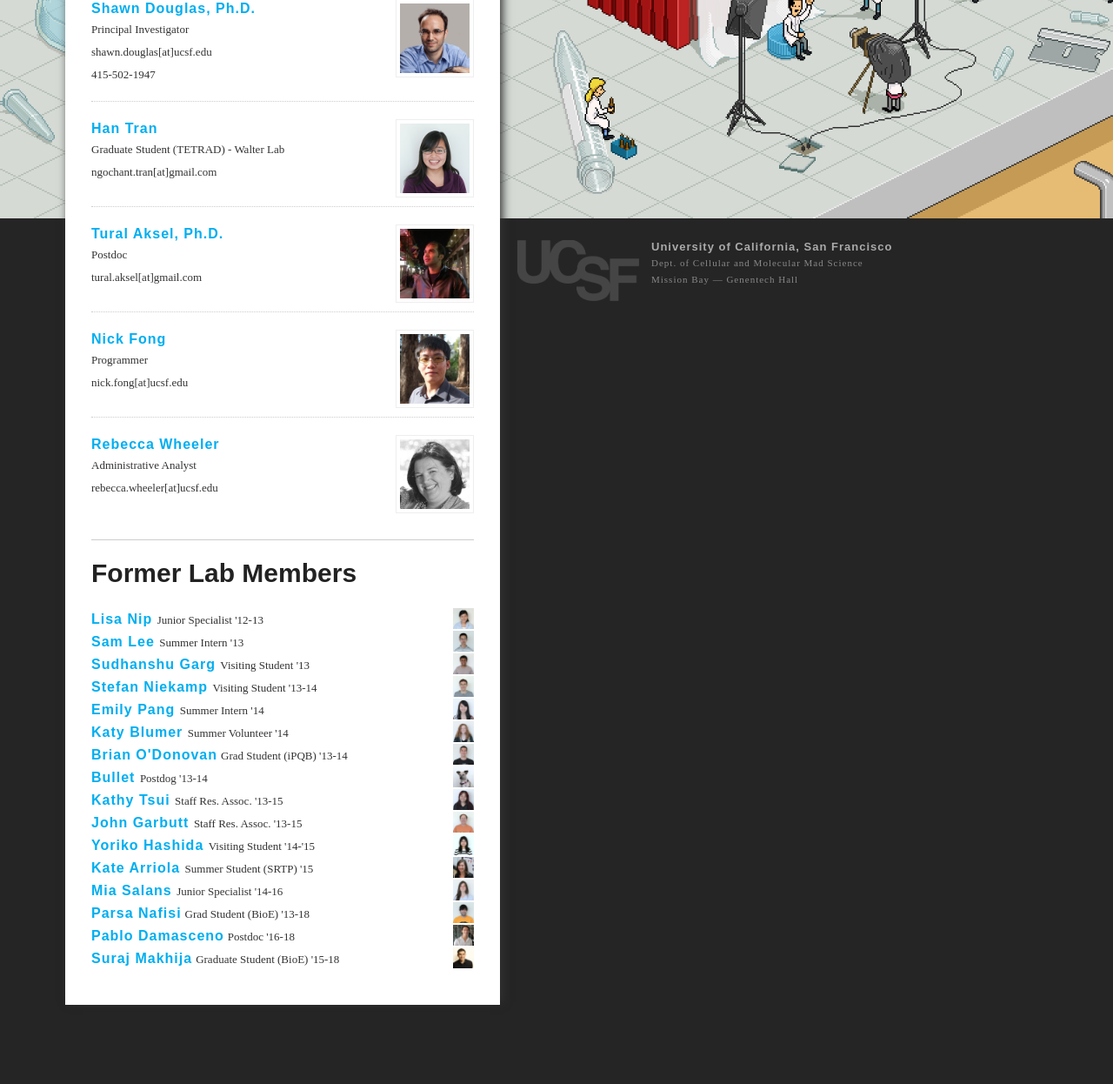
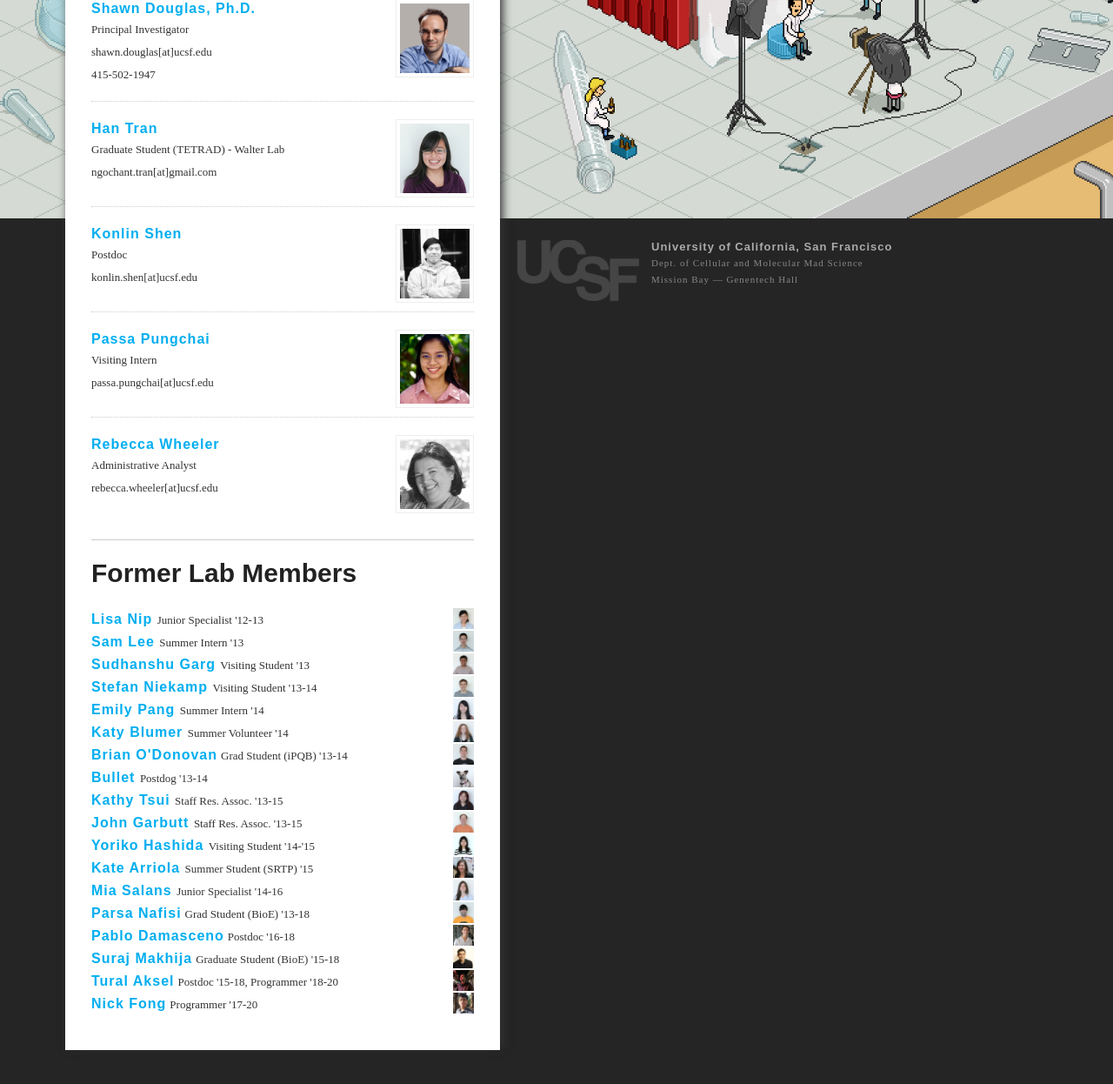
Before and after one commit to douglaslab/bionano.ucsf.edu, a Jekyll site: the page built from people.html, in a window 1280 px wide and 1400 px high, scrolled down 321 px. Shown: the top 1246 px of the window at 87% size. Built offline with Jekyll 4.4.1, drawn with Linux system fonts in a browser that asks for light colours; nearby versions of some CDN libraries.

Commit message:
Update people

```diff
--- a/people.html
+++ b/people.html
@@ -38,30 +38,31 @@ description: The people working at the Douglas Lab at the University of Californ
 </div>
 
 <div class="biography">
-	<img src="/assets/images/portraits/tural.png" class="portrait" height="100" />
+	<img src="/assets/images/portraits/konlin.png" class="portrait" height="100" />
 	<h4 class="title">
-		<a target="_new" href="https://www.linkedin.com/in/tural-aksel-28b97a15">Tural Aksel, Ph.D.</a>
+		<a href="#">Konlin Shen</a>
 	</h4>
 	<p class="text">
 		<small>
 			Postdoc</br>
-			tural.aksel[at]gmail.com</br>
+			konlin.shen[at]ucsf.edu</br>
 		</small>
 	</p>
 </div>
 
 <div class="biography">
-	<img src="/assets/images/portraits/nickf.png" class="portrait" height="100" />
+	<img src="/assets/images/portraits/passa.png" class="portrait" height="100" />
 	<h4 class="title">
-		<a target="_new" href="https://github.com/nickfong/">Nick Fong</a>
+		<a href="#">Passa Pungchai</a>
 	</h4>
 	<p class="text">
 		<small>
-			Programmer</br>
-			nick.fong[at]ucsf.edu</br>
+			Visiting Intern</br>
+			passa.pungchai[at]ucsf.edu</br>
 		</small>
 	</p>
 </div>
+
 
 <div class="biography">
 	<img src="/assets/images/portraits/rebecca.png" class="portrait" height="100" />
@@ -100,5 +101,7 @@ description: The people working at the Douglas Lab at the University of Californ
 	<h4 style="display:inline;" class="title"><a target="_new" href="http://www.parsanafisi.com/">Parsa Nafisi</a></h4> <small>Grad Student (BioE) '13-18  </small> <img src="/assets/images/portraits/parsa.png"    class="smallportrait" /> <br>
 	<h4 style="display:inline;" class="title"><a target="_new" href="http://www.pablodamasceno.com/">Pablo Damasceno</a></h4> <small>Postdoc '16-18  </small> <img src="/assets/images/portraits/pablo.png"    class="smallportrait" /> <br>
 	<h4 style="display:inline;" class="title"><a target="_new" href="https://www.linkedin.com/in/smakhija/">Suraj Makhija</a></h4> <small>Graduate Student (BioE) '15-18</small> <img src="/assets/images/portraits/suraj.png" class="smallportrait" /> <br>
+	<h4 style="display:inline;" class="title"><a target="_new" href="https://www.linkedin.com/in/tural-aksel-28b97a15">Tural Aksel</a></h4> <small>Postdoc '15-18, Programmer '18-20</small> <img src="/assets/images/portraits/tural.png" class="smallportrait" /> <br>
+	<h4 style="display:inline;" class="title"><a target="_new" href="https://github.com/nickfong/">Nick Fong</a></h4> <small>Programmer '17-20</small> <img src="/assets/images/portraits/nickf.png" class="smallportrait" /> <br>
   </div>
 </div><!-- /biographies -->
```
Also changed, not shown: assets/images/portraits/konlin.png (added), assets/images/portraits/passa.png (added).
